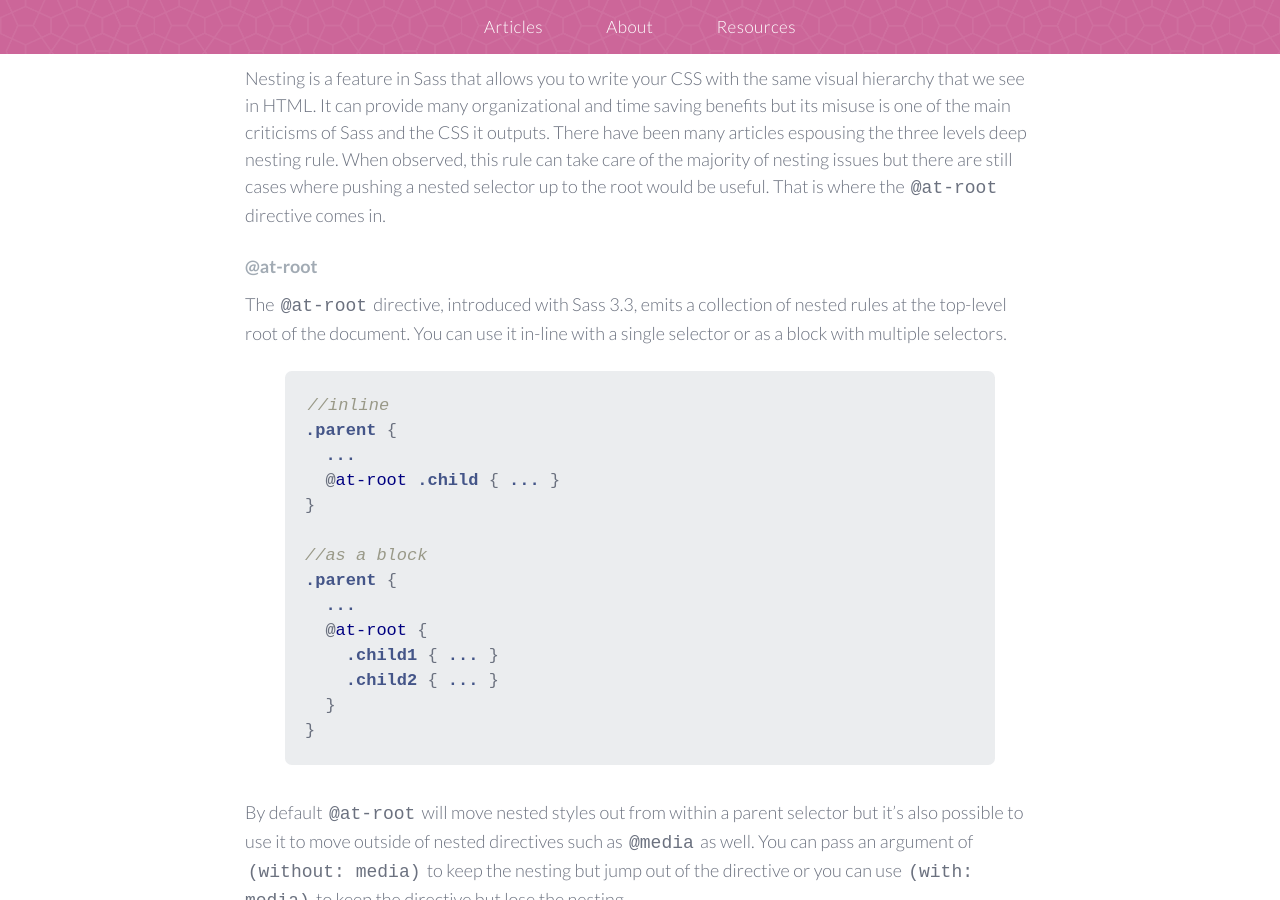
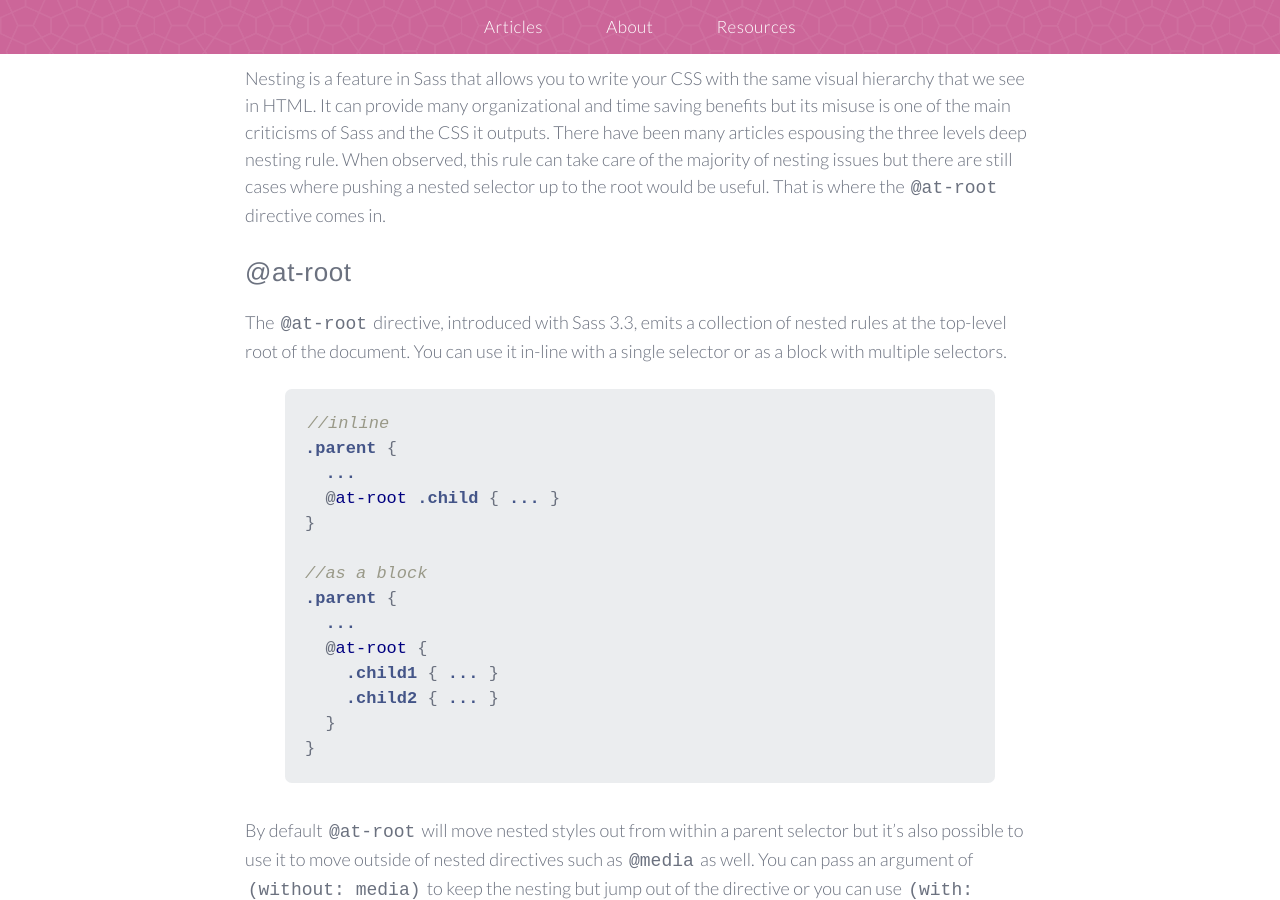
Before and after one commit to sassbreak/sassbreak.github.io, a Jekyll site: the page built from _posts/2015-03-02-getting-back-to-our-roots.md, in a window 1280 px wide and 900 px high, scrolled down 640 px. Built offline with Jekyll 4.4.1, drawn with Linux system fonts in a browser that asks for light colours; comment, search, counter and statistics services are not loaded.

Commit message:
change headings

```diff
--- a/_posts/2015-03-02-getting-back-to-our-roots.md
+++ b/_posts/2015-03-02-getting-back-to-our-roots.md
@@ -11,7 +11,7 @@ image: the-roots.jpg
 
 Nesting is a feature in Sass that allows you to write your CSS with the same visual hierarchy that we see in HTML. It can provide many organizational and time saving benefits but its misuse is one of the main criticisms of Sass and the CSS it outputs. There have been many articles espousing the three levels deep nesting rule. When observed, this rule can take care of the majority of nesting issues but there are still cases where pushing a nested selector up to the root would be useful. That is where the `@at-root` directive comes in.
 
-###@at-root
+##@at-root
 The `@at-root` directive, introduced with Sass 3.3, emits a collection of nested rules at the top-level root of the document. You can use it in-line with a single selector or as a block with multiple selectors.
 
 {% highlight scss %}
@@ -49,10 +49,10 @@ By default `@at-root` will move nested styles out from within a parent selector
 [source]
 [source]:http://sass-lang.com/documentation/file.SASS_REFERENCE.html#at-root
 
-###Use Cases
+##Use Cases
 I admit, the obvious uses for `@at-root` are pretty limited but the control that this directive provides is beneficial in specific edge cases. Here are three instances where you may find the `@at-root` to be helpful.
 
-####1. Modify an element's use of a class
+###1. Modify an element's use of a class
 For certain situations you may need to tweak a specific element's use of a class. For instance, removing the text decoration from an anchor tag that will be used as a button.
 
 {% highlight scss %}
@@ -86,7 +86,7 @@ a.btn {
 }
 {% endhighlight %}
 
-####2. Escaping @supports for fallback code
+###2. Escaping @supports for fallback code
 The styles are all kept together but the fallback is emitted outside of the supports along with any styles that will be needed regardless of support.
 
 {% highlight scss %}
@@ -174,7 +174,7 @@ The styles are all kept together but the fallback is emitted outside of the supp
 
 {% endhighlight %}
 
-####3. Removing specificity for items that will likely get modified while still keeping the organization of nesting.
+###3. Removing specificity for items that will likely get modified while still keeping the organization of nesting.
 I love the visual organization that nesting allows but sometimes you know you are going to have to modify a class that exist both inside and out of a nested parent. Compound selectors add to the specificity so kicking classes that you plan on altering out to the root can bee a good idea.
 
 
@@ -198,7 +198,7 @@ I love the visual organization that nesting allows but sometimes you know you ar
 {% endhighlight %}
 
 
-###Final Thoughts
+##Final Thoughts
 Admittedly the use cases for `@at-root` were difficult to come by. I started writing the article with an amazing one that would save multiple lines of code only to have it fall apart on me once I started writing. The examples that were left are decent but far from a game changer. If you have a good use for `@at-root` please let us know in the comments.
 
 Check out the examples on CodePen:
```
